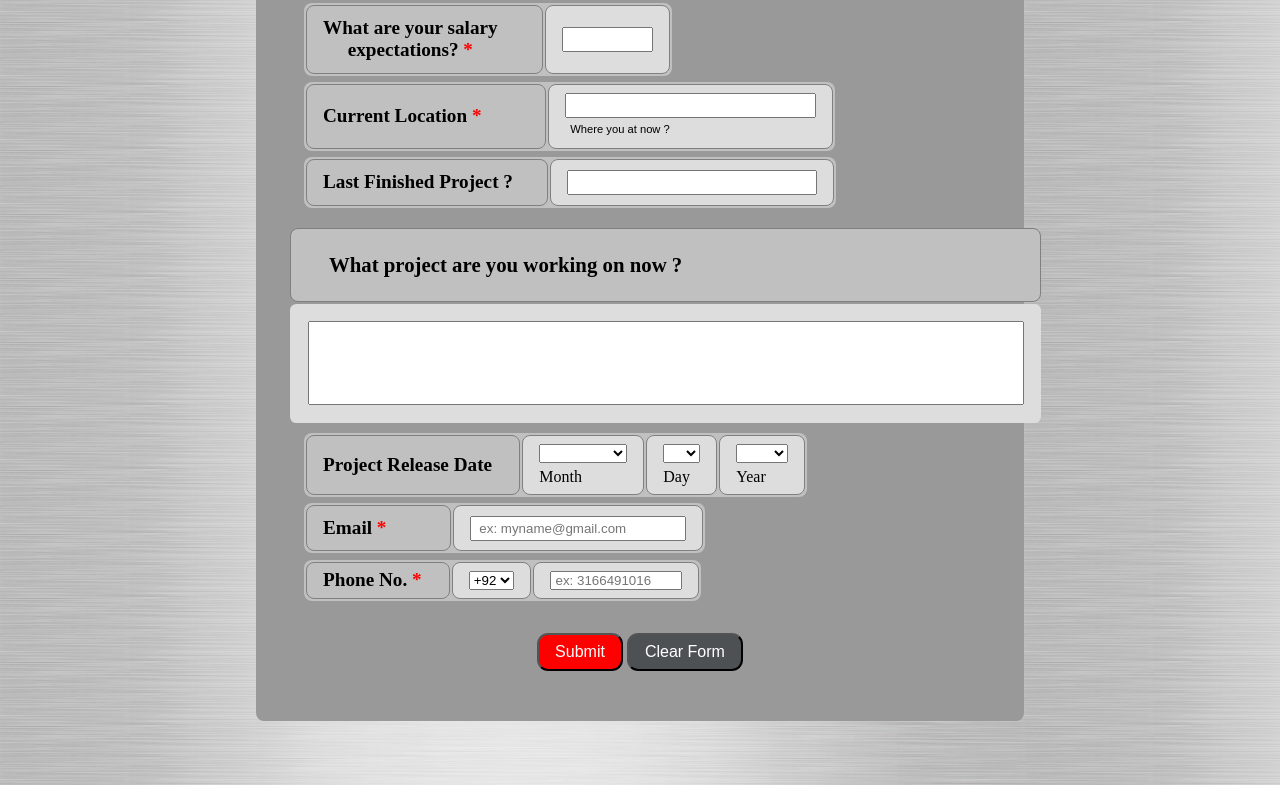
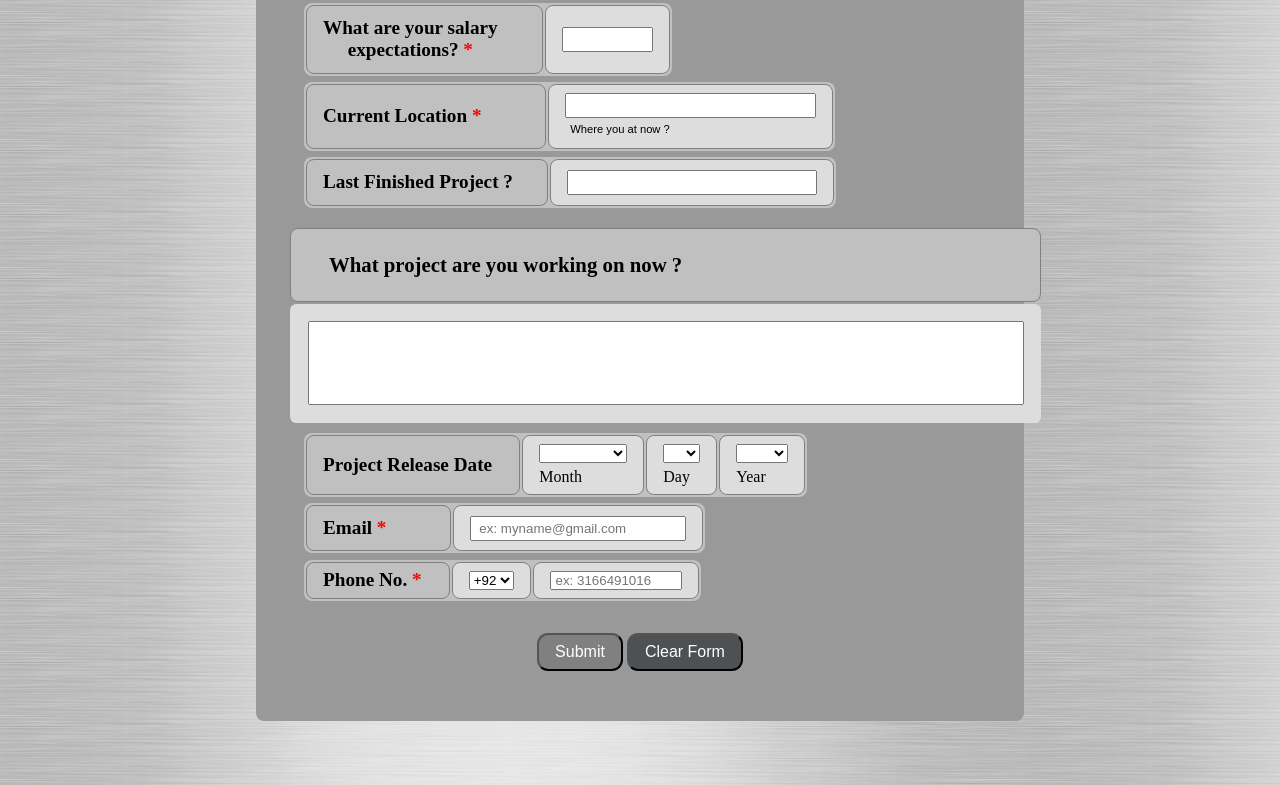
Before and after one commit to YameenAli/YameenAlee, a plain HTML site: page form.html in a window 1280 px wide. In both pictures the pointer is over the input 579 px from the left and 1775 px from the top of the page. Shown: the part 1124-1909 px from the top of the page. Drawn offline with Linux system fonts and the light colour scheme.

Commit message:
YameenAli

```diff
--- a/style.css
+++ b/style.css
@@ -544,7 +544,7 @@ body{
 }
 .submit input:hover{
 
-	background-color: red;
+	background-color: gray;
 }
 
 
```
